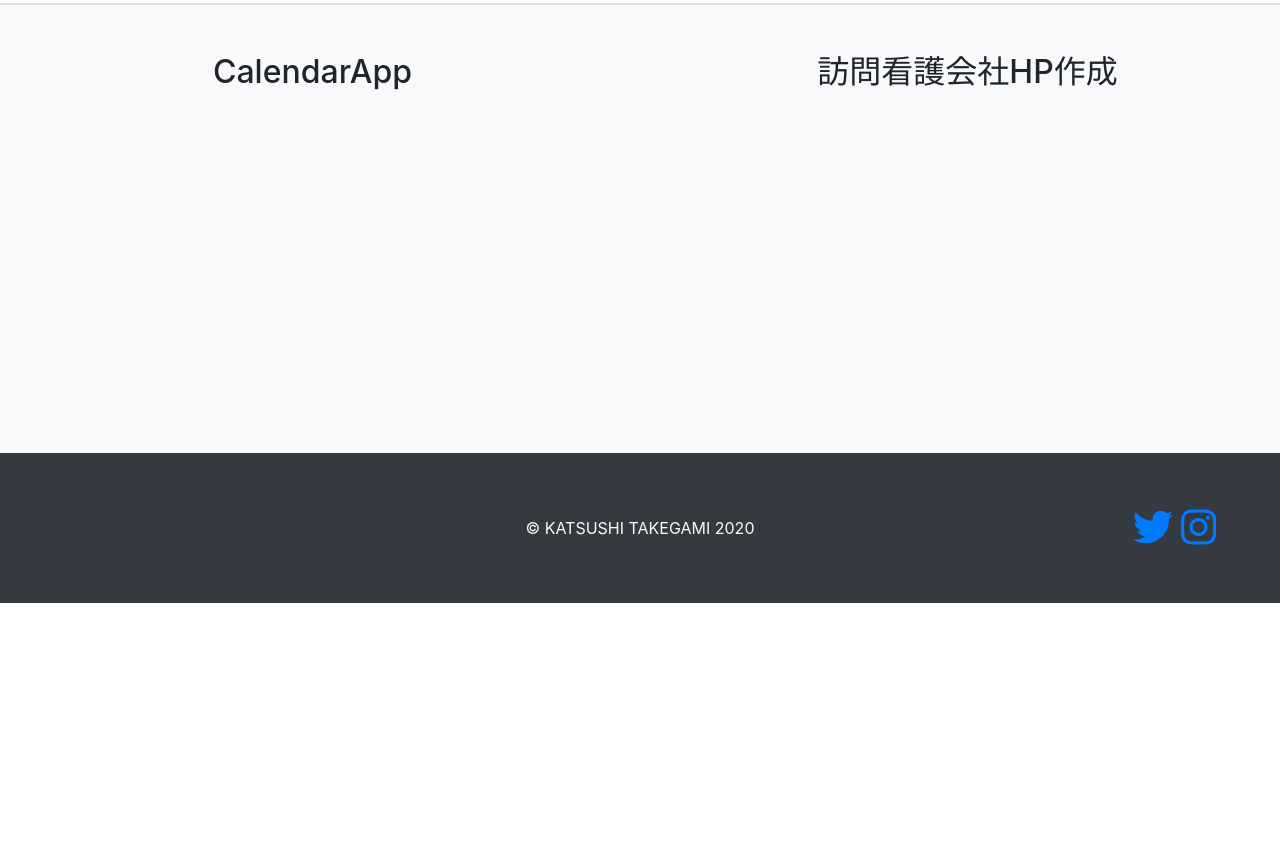
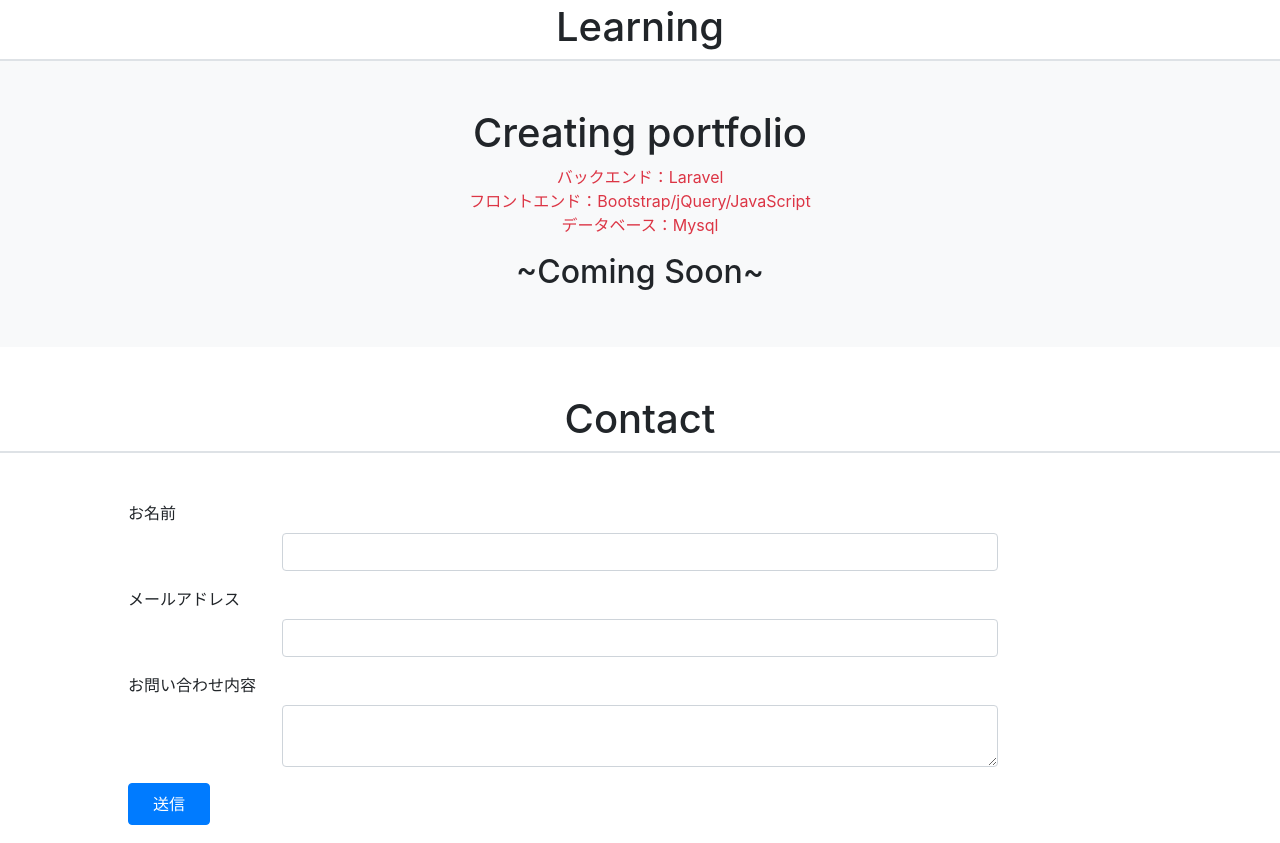
Before and after one commit to KTakegami/KTakegami.github.io, a plain HTML site: page index.html in a window 1280 px wide. Shown: the part 1537-2380 px from the top of the page. Before the commit the page ends 2140 px from the top, so only its background shows below. Drawn offline with nearby package versions, Linux system fonts and the light colour scheme.

Commit message:
アップデート

```diff
--- a/index.html
+++ b/index.html
@@ -68,9 +68,9 @@
         </div>
         <div class="col-sm-6 Selfintroduction">
           <!-- 自己紹介 -->
-          <h1 class="text-center">Profile</h1>
+          <h1 class="text-center mt-5">Profile</h1>
           <hr class="border">
-          <div class="introduction mt-4" id="inTro">
+          <div class="introduction mt-5" id="inTro">
             <p>竹上克司</p>
             <p>1996年 和歌山県出身</p>
             <p>趣味：音楽/ファッション/漫画/旅行/グルメ</p>
@@ -123,21 +123,48 @@
       </div>
     </div>
 
-    <h1 class="mt-5 mb-4 text-center" id="learning">Learning</h1>
+    <!-- 現在学習中 -->
+    <h1 class="mt-5 text-center" id="learning">Learning</h1>
     <hr class="border">
 
-
-    <div class="learning container-fuild pt-5 bg-light">
-      <div class="row">
-        <div class="col-sm-6 text-center" style="height:400px">
-          <h2>CalendarApp</h2>
+    <div class="container-fuild learning py-5 bg-light">
+      <div class="row  text-center" id="creating">
+        <div class="col-12" id="hradd">
+          <h1>Creating portfolio</h1>
+          <p class="text-danger">バックエンド：Laravel <br>
+             フロントエンド：Bootstrap/jQuery/JavaScript <br>
+             データベース：Mysql
+          </p>
+          <h2>~Coming Soon~</h2>
         </div>
-        <div class="col-sm-6 text-center" style="height:400px">
-          <h2>訪問看護会社HP作成</h2>
-        </div>
-      </div>
+    </div>
     </div>
 
+    <!-- お問い合わせフォーム -->
+    <h1 class="mt-5 text-center" id="contact">Contact</h1>
+    <hr class="border">
+
+    <form method="POST" action="mailto:katsudon1227@gmail.com">
+      <div class="form container-fuild ml-auto mr-auto mt-5 mb-5">
+        <div class="form-group">
+          <label for="name">お名前</label>
+          <input id="name" type="text" class="form-control">
+        </div>
+        <div class="form-group">
+          <label for="email">メールアドレス</label>
+          <input id="email" type="email" class="form-control">
+        </div>
+        <div class="form-group">
+          <label for="content">お問い合わせ内容</label>
+          <textarea id="content" class="form-control"></textarea>
+        </div>
+
+        <button type="submit" class="btn btn-primary px-4 py-2">送信</button>
+      </div>
+
+    </form>
+
+    <!-- フッター -->
     <footer id="sns" class="bg-dark d-flex align-items-center justify-content-center" style="height:150px">
       <p class="text-light mb-0">©︎ KATSUSHI TAKEGAMI 2020</p>
       <div class="footer_icon">
--- a/style.css
+++ b/style.css
@@ -78,6 +78,20 @@ hr, .Selfintroduction > p {
   margin: 0;
 }
 
+.form {
+  width: 80%;
+}
+
+.form-control{
+  width: 70%;
+  margin: 0 auto;
+}
+
+.btn {
+  display: inline-block;
+  text-align: center;
+}
+
 .footer_icon {
   display: flex;
   position: absolute;
```
